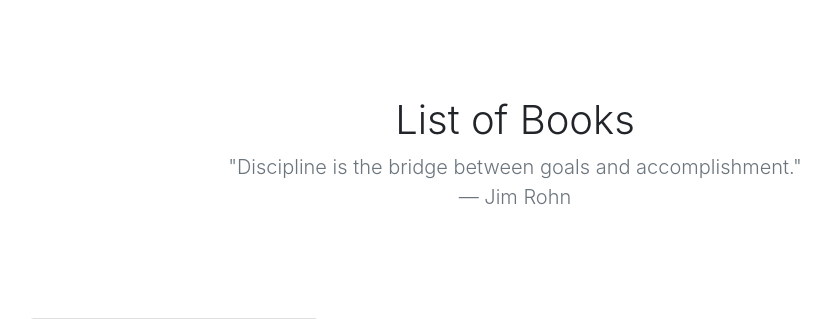
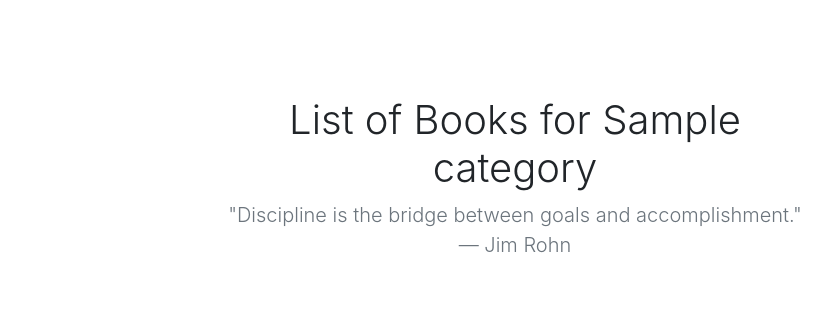
Before and after one commit to akashennn/bmsphp, a CodeIgniter app: page /CW1/index.php/categories/view/1 in a window 1280 px wide. Shown: the part 56-375 px from the top of the page, without its empty margins (125-956 px from the left). Run offline with CodeIgniter, Linux system fonts and the light colour scheme; tables that the repository leaves empty or names only in its code hold one stand-in row (values such as "Sample post"); grey boxes marked "Sample" are stand-in pictures; data that the repository does not hold is empty; some libraries are stand-ins or nearby versions.

Commit message:
Fix: List of Books for Category fixed.

```diff
--- a/application/controllers/Categories.php
+++ b/application/controllers/Categories.php
@@ -19,14 +19,15 @@ class Categories extends CI_Controller {
 	public function view($id)
 	{
 		$data['title'] = 'List of Books';
-		$data['cat'] = $this->category_model->get_category($id);
+		$data['cat'] = $this->category_model->get_category_books($id);
+		$data['catid'] = $this->category_model->get_category_name($id);
 
 		$this->load->model('Category_model');
 		$this->load->view('templates/header');
 		$this->load->view('categories/view', $data);
 		$this->load->view('templates/footer');
 
-		// print_r($data['cat']);
+		// print_r($data['catid']);
 
 	}
 
--- a/application/models/Category_model.php
+++ b/application/models/Category_model.php
@@ -6,10 +6,16 @@ class Category_model extends CI_Model {
         return $query->result_array();
     }
 
-    public function get_category($id)
+    public function get_category_books($id)
     {
         $query = $this->db->get_where('books', array('category_id' => $id));
         return $query->result_array();
+    }
+
+    public function get_category_name($id)
+    {
+        $query = $this->db->get_where('categories', array('id' => $id));
+        return $query->row_array();
     }
 
     public function create_category()
--- a/application/views/categories/view.php
+++ b/application/views/categories/view.php
@@ -1,10 +1,8 @@
-<!-- <h1> <?= $title?> </h1> -->
-
 <main role="main">
 
 <section class="jumbotron text-center">
   <div class="container">
-    <h1 class="jumbotron-heading">List of Books</h1>
+    <h1 class="jumbotron-heading">List of Books for <?= $catid['name']?></h1>
     <p class="lead text-muted">
     "Discipline is the bridge between goals and accomplishment."
     <br>
```
